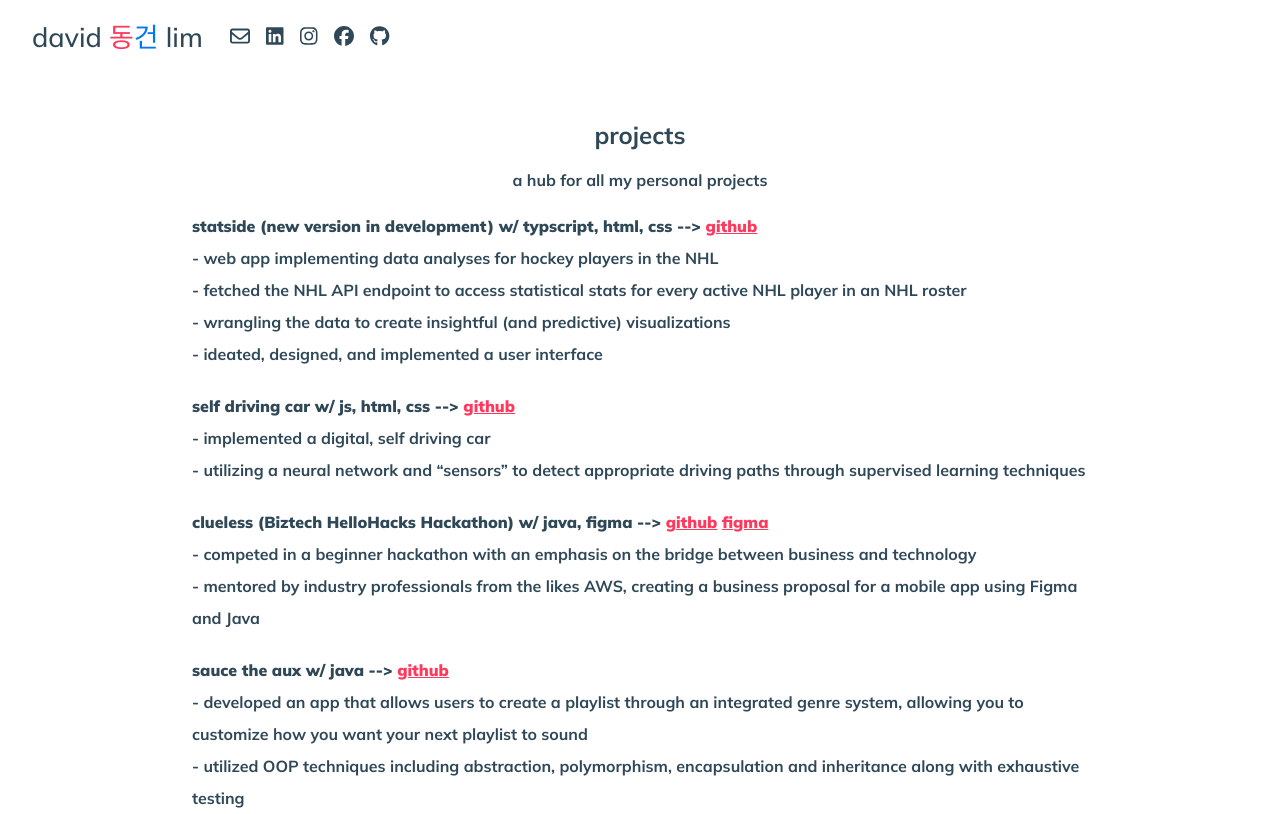
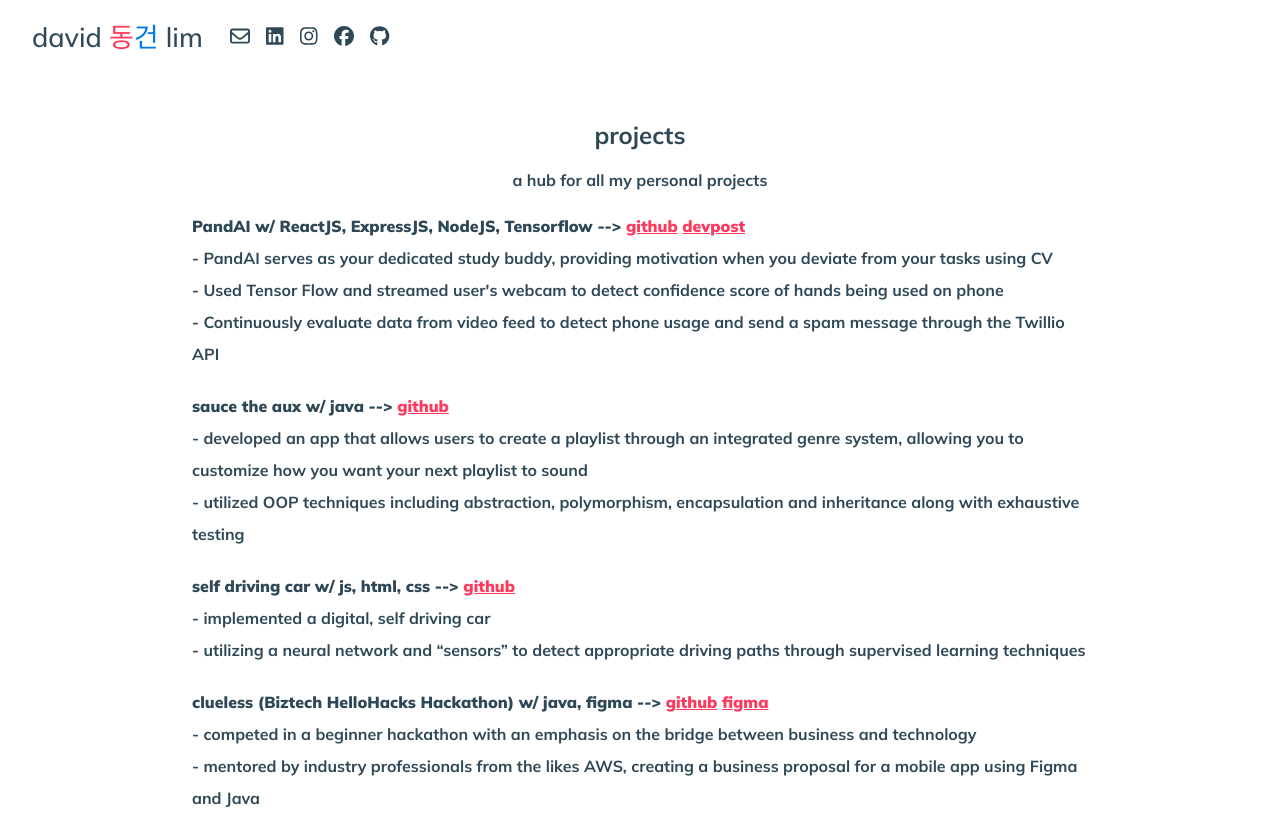
Before and after one commit to dvidEast/portfolio-v4, a React (Vite) app: page /projects in a window 1280 px wide. Built offline with nearby package versions, Linux system fonts and the light colour scheme.

Commit message:
Update Projects.jsx

```diff
--- a/src/pages/Projects.jsx
+++ b/src/pages/Projects.jsx
@@ -35,11 +35,18 @@ function Projects(){
                 <br></br>
                 <div className="bottom">
                     <ul>
-                        <li className="project-title">statside (new version in development) w/ typscript, html, css --&gt; <a href='https://github.com/dvidEast/statside'>github</a></li>
-                        <li className="project-summary">- web app implementing data analyses for hockey players in the NHL</li>
-                        <li className="project-summary">- fetched the NHL API endpoint to access statistical stats for every active NHL player in an NHL roster</li>
-                        <li className="project-summary">- wrangling the data to create insightful (and predictive) visualizations</li>
-                        <li className="project-summary">- ideated, designed, and implemented a user interface</li>
+                        <li className="project-title">PandAI w/ ReactJS, ExpressJS, NodeJS, Tensorflow --&gt; <a href='https://github.com/dvidEast/nwHacks-Panda'>github</a> <a href='https://devpost.com/software/pandai'>devpost</a></li>
+                        <li className="project-summary">- PandAI serves as your dedicated study buddy, providing motivation when you deviate from your tasks using CV</li>
+                        <li className="project-summary">- Used Tensor Flow and streamed user's webcam to detect confidence score of hands being used on phone</li>
+                        <li className="project-summary">- Continuously evaluate data from video feed to detect phone usage and send a spam message through the Twillio API</li>
+                    </ul>
+
+                    <br></br>
+
+                    <ul>
+                        <li className="project-title">sauce the aux w/ java --&gt; <a href='https://github.com/dvidEast/SauceTheAux'>github</a></li>
+                        <li className="project-summary">- developed an app that allows users to create a playlist through an  integrated genre system, allowing you to customize how you want your next playlist to sound</li>
+                        <li className="project-summary">-  utilized OOP techniques including abstraction, polymorphism, encapsulation and inheritance along with exhaustive testing</li>
                     </ul>
 
                     <br></br>
@@ -57,14 +64,6 @@ function Projects(){
                         <li className="project-summary">- competed in a beginner hackathon with an emphasis on the bridge between business and technology</li>
                         <li className="project-summary">- mentored by industry professionals from the likes AWS, creating a business proposal for a mobile app using Figma and Java</li>
                     </ul>
-
-                    <br></br>
-
-                    <ul>
-                        <li className="project-title">sauce the aux w/ java --&gt; <a href='https://github.com/dvidEast/SauceTheAux'>github</a></li>
-                        <li className="project-summary">- developed an app that allows users to create a playlist through an  integrated genre system, allowing you to customize how you want your next playlist to sound</li>
-                        <li className="project-summary">-  utilized OOP techniques including abstraction, polymorphism, encapsulation and inheritance along with exhaustive testing</li>
-                    </ul>
                 </div>
             </div>
         </>
```
